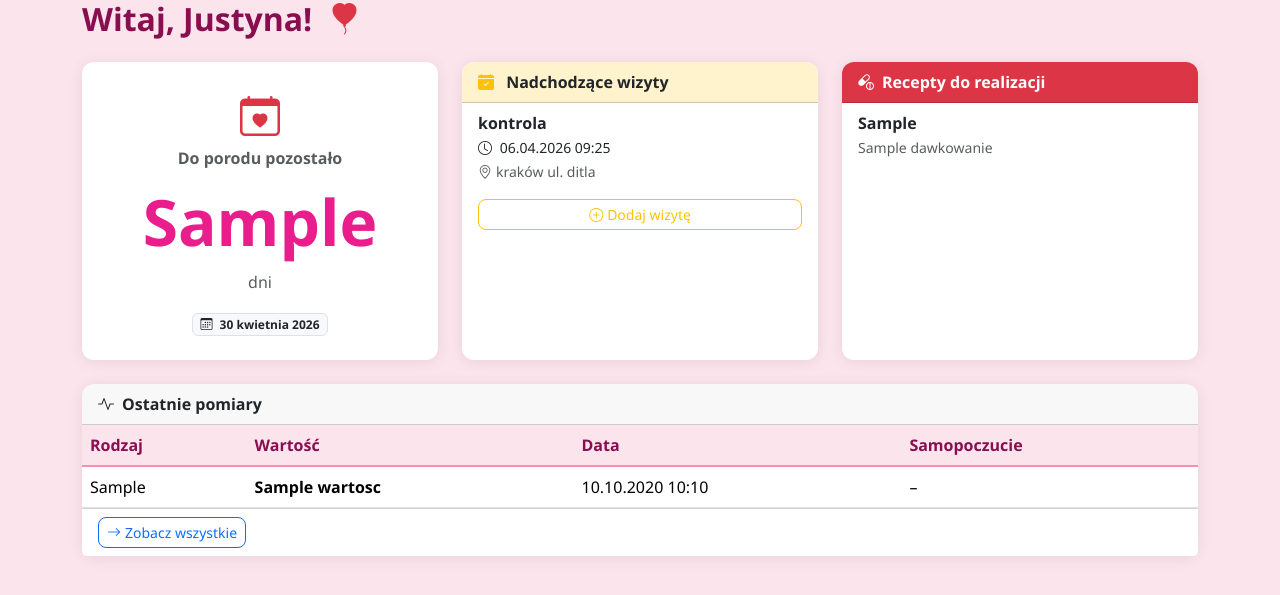
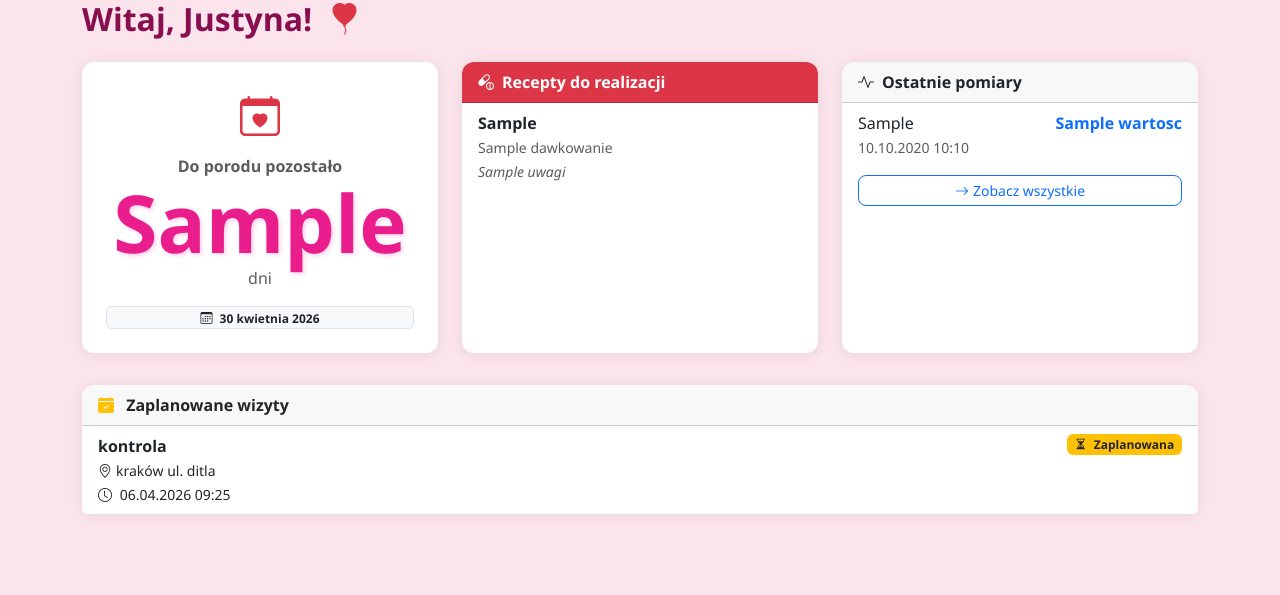
Before and after one commit to Agnes-pix/ciaza_monitor, a Django app: template monitor/templates/monitor/dashboard.html in a window 1280 px wide. Shown: the top 595 px of the page. Run offline with Django 5.2, Linux system fonts and the light colour scheme; data comes from the database, SQL or seed files in the repository; both versions use the stored data as it was after the commit; the template is opened without the code that fills it: values that come from a table or form of the project are taken from there, most other values are stand-ins (such as "Sample title", 1, 10 or a date in 2020); some libraries are stand-ins or nearby versions.

Commit message:
Panel Pacjentki : usunięcie formularz z dodwaniem wizyt przez pacjentkę oraz usunięty kafelek z nadchodzące wizyty. wyświetlanie na stronie głównej zapalowane wizyty przez lekarza

```diff
--- a/monitor/templates/monitor/dashboard.html
+++ b/monitor/templates/monitor/dashboard.html
@@ -9,16 +9,16 @@
 </h2>
 
 <div class="row">
-    <!-- Odliczanie -->
+
+    <!-- Odliczanie do porodu -->
     <div class="col-md-4 mb-4">
         <div class="card text-center h-100">
-            <div class="card-body p-4">
-                <i class="bi bi-calendar-heart text-danger mb-2" style="font-size:2.5rem;"></i>
+            <div class="card-body p-4 d-flex flex-column justify-content-center">
+                <i class="bi bi-calendar-heart text-danger mb-2"
+                   style="font-size:2.5rem;"></i>
                 <p class="text-muted mb-1 fw-semibold">Do porodu pozostało</p>
-                <div style="font-size:4rem; font-weight:900; color:#e91e8c;">
-                    {{ dni_do_porodu }}
-                </div>
-                <p class="text-muted">dni</p>
+                <div class="licznik-porodu">{{ dni_do_porodu }}</div>
+                <p class="text-muted mt-1">dni</p>
                 <span class="badge bg-light text-dark border">
                     <i class="bi bi-calendar3 me-1"></i>
                     {{ pacjentka.przewidywana_data_porodu }}
@@ -27,40 +27,7 @@
         </div>
     </div>
 
-    <!-- Wizyty -->
-    <div class="col-md-4 mb-4">
-        <div class="card h-100">
-            <div class="card-header fw-bold" style="background-color:#fff3cd;">
-                <i class="bi bi-calendar-check-fill me-2 text-warning"></i>
-                Nadchodzące wizyty
-            </div>
-            <ul class="list-group list-group-flush">
-                {% for wizyta in nadchodzace_wizyty %}
-                <li class="list-group-item">
-                    <strong>{{ wizyta.specjalizacja }}</strong><br>
-                    <small>
-                        <i class="bi bi-clock me-1"></i>
-                        {{ wizyta.data_wizyty|date:"d.m.Y H:i" }}
-                    </small><br>
-                    <small class="text-muted">
-                        <i class="bi bi-geo-alt me-1"></i>{{ wizyta.miejsce }}
-                    </small>
-                </li>
-                {% empty %}
-                <li class="list-group-item text-muted text-center py-3">
-                    Brak zaplanowanych wizyt
-                </li>
-                {% endfor %}
-            </ul>
-            <div class="card-footer bg-white">
-                <a href="{% url 'pomiary' %}" class="btn btn-sm btn-outline-warning w-100">
-                    <i class="bi bi-plus-circle me-1"></i>Dodaj wizytę
-                </a>
-            </div>
-        </div>
-    </div>
-
-    <!-- Recepty -->
+    <!-- Recepty do realizacji -->
     <div class="col-md-4 mb-4">
         <div class="card h-100">
             <div class="card-header bg-danger text-white fw-bold">
@@ -71,53 +38,95 @@
                 <li class="list-group-item">
                     <strong>{{ recepta.nazwa_leku }}</strong><br>
                     <small class="text-muted">{{ recepta.dawkowanie }}</small>
+                    {% if recepta.uwagi %}
+                        <br><small class="text-muted fst-italic">
+                            {{ recepta.uwagi }}
+                        </small>
+                    {% endif %}
                 </li>
                 {% empty %}
-                <li class="list-group-item text-muted text-center py-3">
-                    Brak recept
+                <li class="list-group-item text-muted text-center py-4">
+                    <i class="bi bi-check-circle text-success d-block mb-2"
+                       style="font-size:1.5rem"></i>
+                    Brak recept do realizacji
                 </li>
                 {% endfor %}
             </ul>
         </div>
     </div>
-</div>
 
     <!-- Ostatnie pomiary -->
-<div class="card">
+    <div class="col-md-4 mb-4">
+        <div class="card h-100">
             <div class="card-header fw-bold">
                 <i class="bi bi-activity me-2"></i>Ostatnie pomiary
             </div>
-    <div class="table-responsive">
-        <table class="table table-hover mb-0">
-            <thead class="table-light">
-                <tr>
-                    <th>Rodzaj</th><th>Wartość</th>
-                    <th>Data</th><th>Samopoczucie</th>
-                </tr>
-            </thead>
-            <tbody>
+            <ul class="list-group list-group-flush">
                 {% for p in ostatnie_pomiary %}
-                <tr>
-                    <td>{{ p.get_typ_display }}</td>
-                    <td><strong>{{ p.wartosc }}</strong></td>
-                    <td>{{ p.data_pomiaru|date:"d.m.Y H:i" }}</td>
-                    <td>{{ p.get_samopoczucie_display|default:"–" }}</td>
-                </tr>
+                <li class="list-group-item">
+                    <div class="d-flex justify-content-between">
+                        <span>{{ p.get_typ_display }}</span>
+                        <strong class="text-primary">{{ p.wartosc }}</strong>
+                    </div>
+                    <small class="text-muted">
+                        {{ p.data_pomiaru|date:"d.m.Y H:i" }}
+                    </small>
+                </li>
                 {% empty %}
-                <tr>
-                    <td colspan="4" class="text-center text-muted py-3">
-                        Brak pomiarów.
-                        <a href="{% url 'pomiary' %}">Dodaj pierwszy</a>
-                    </td>
-                </tr>
+                <li class="list-group-item text-muted text-center py-4">
+                    <i class="bi bi-inbox d-block mb-2" style="font-size:1.5rem"></i>
+                    Brak pomiarów
+                </li>
                 {% endfor %}
-            </tbody>
-        </table>
-    </div>
+            </ul>
             <div class="card-footer bg-white">
-        <a href="{% url 'pomiary' %}" class="btn btn-sm btn-outline-primary">
+                <a href="{% url 'pomiary' %}" class="btn btn-sm btn-outline-primary w-100">
                     <i class="bi bi-arrow-right me-1"></i>Zobacz wszystkie
                 </a>
             </div>
         </div>
+    </div>
+
+</div>
+
+<!-- Zaplanowane wizyty przez lekarza -->
+<div class="card mt-2">
+    <div class="card-header fw-bold">
+        <i class="bi bi-calendar-check-fill me-2 text-warning"></i>
+        Zaplanowane wizyty
+    </div>
+    <ul class="list-group list-group-flush">
+        {% for wizyta in wizyty %}
+        <li class="list-group-item">
+            <div class="d-flex justify-content-between align-items-start">
+                <div>
+                    <strong>{{ wizyta.specjalizacja }}</strong><br>
+                    <small>
+                        <i class="bi bi-geo-alt me-1"></i>{{ wizyta.miejsce }}
+                    </small><br>
+                    <small>
+                        <i class="bi bi-clock me-1"></i>
+                        {{ wizyta.data_wizyty|date:"d.m.Y H:i" }}
+                    </small>
+                    {% if wizyta.notatki %}
+                        <br><small class="text-muted fst-italic">
+                            {{ wizyta.notatki }}
+                        </small>
+                    {% endif %}
+                </div>
+                <span class="badge {% if wizyta.odbyta %}bg-success{% else %}bg-warning text-dark{% endif %}">
+                    <i class="bi {% if wizyta.odbyta %}bi-check-circle-fill{% else %}bi-hourglass-split{% endif %} me-1"></i>
+                    {% if wizyta.odbyta %}Odbyta{% else %}Zaplanowana{% endif %}
+                </span>
+            </div>
+        </li>
+        {% empty %}
+        <li class="list-group-item text-muted text-center py-4">
+            <i class="bi bi-calendar-x d-block mb-2" style="font-size:1.5rem"></i>
+            Brak zaplanowanych wizyt
+        </li>
+        {% endfor %}
+    </ul>
+</div>
+
 {% endblock %}
```
Also changed, not shown: monitor/templates/monitor/pomiary.html (+35 -110 lines), monitor/views.py (+8 -19 lines), db.sqlite3. Lines whose indentation alone changed are shown as unchanged.
